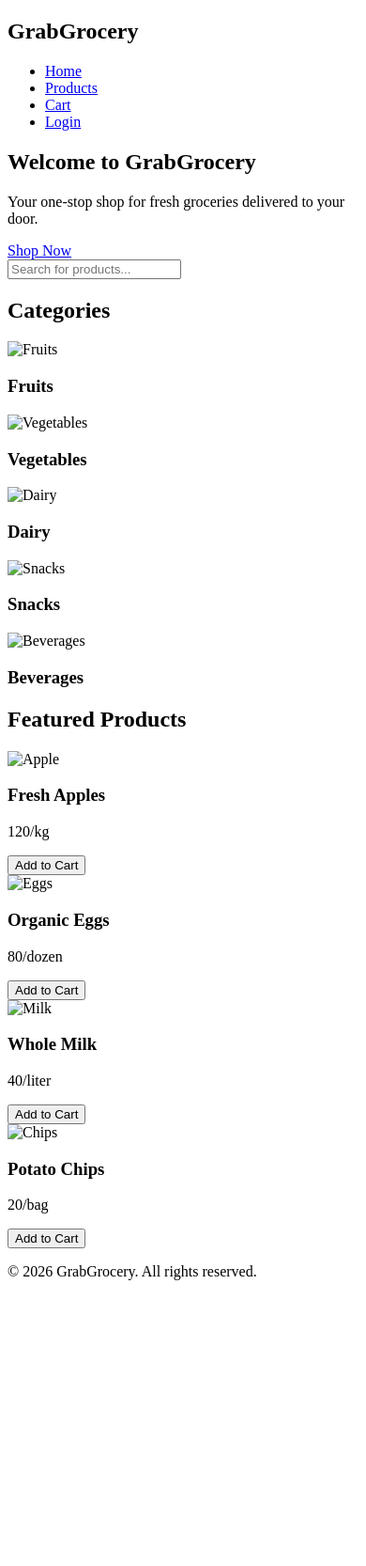
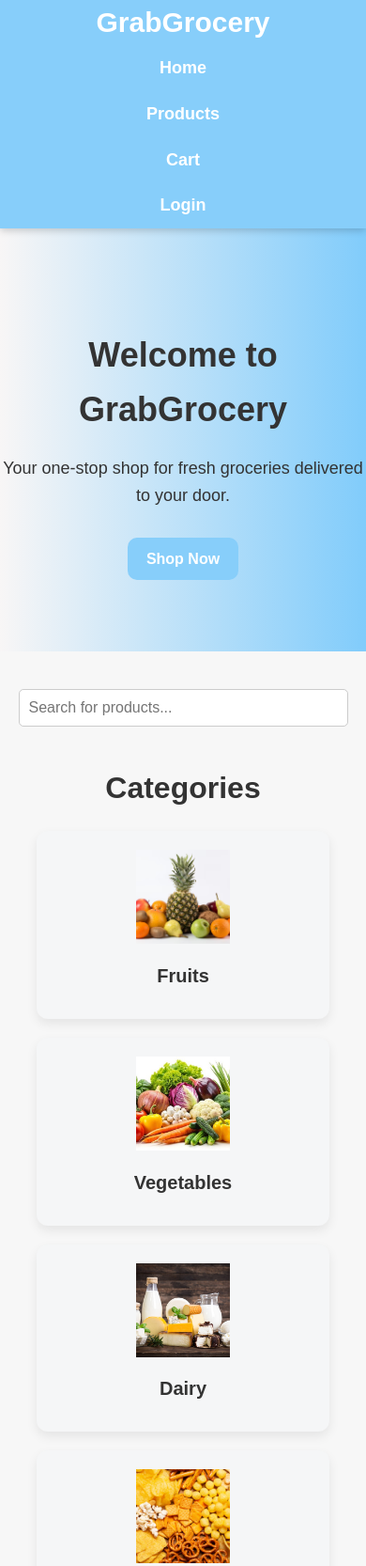
Before and after one commit to Raghavendra180/GrabGrocery, a plain HTML site: page index.html in a window 390 px wide. Shown: the top 1666 px of the page at 94% size. Before the commit the page ends 1378 px from the top, so only its background shows below. Drawn offline with Linux system fonts and the light colour scheme.

Commit message:
Complete responsive css design and add product images

```diff
--- a/css/style.css
+++ b/css/style.css
@@ -0,0 +1,371 @@
+* {
+  margin: 0;
+  padding: 0;
+  box-sizing: border-box;
+}
+
+body {
+  font-family: Arial, sans-serif;
+  background-color: #f7f7f7;
+  color: #333;
+  line-height: 1.6;
+}
+
+header {
+  background-color: lightskyblue;
+  box-shadow: 0 2px 8px rgba(0, 0, 0, 0.2);
+  position: sticky;
+  top: 0;
+  z-index: 100;
+}
+
+nav {
+  width: 90%;
+  margin: 0 auto;
+  display: flex;
+  justify-content: space-between;
+  align-items: center;
+  height: 70px;
+}
+
+.logo h2 {
+  color: white;
+  font-size: 30px;
+}
+
+nav ul {
+  display: flex;
+  list-style: none;
+}
+
+nav ul li {
+  margin-left: 30px;
+}
+
+nav ul li a {
+  text-decoration: none;
+  color: white;
+  font-size: 18px;
+  font-weight: bold;
+  transition: color 0.3s ease;
+  position: relative;
+}
+
+nav ul li a::after {
+  content: "";
+  position: absolute;
+  height: 3px;
+  width: 100%;
+  bottom: -2px;
+  left: 0;
+  background-color: #f5f6f7;
+  transform: scaleX(0);
+  transition: transform 0.3s ease-in-out;
+}
+
+nav ul li a:hover::after {
+  transform: scaleX(1);
+}
+
+.hero {
+  height: 450px;
+  background: linear-gradient(to right, #f8f6f6, rgb(129, 204, 251));
+  display: flex;
+  justify-content: center;
+  align-items: center;
+  text-align: center;
+  color: #333;
+}
+
+.hero-content h1 {
+  font-size: 48px;
+  margin-bottom: 20px;
+}
+.hero-content p {
+  font-size: 20px;
+  margin-bottom: 30px;
+}
+
+.btn {
+  display: inline-block;
+  padding: 10px 20px;
+  background-color: lightskyblue;
+  color: white;
+  text-decoration: none;
+  border-radius: 10px;
+  font-weight: bold;
+  transition: background-color 0.3s ease;
+}
+
+.btn:hover {
+  background-color: #4ca5ee;
+  transition: background-color 0.3s ease;
+}
+
+.search {
+  width: 90%;
+  margin: 40px auto;
+}
+
+.search input[type="text"] {
+  width: 100%;
+  padding: 10px;
+  border: 1px solid #ccc;
+  border-radius: 5px;
+  font-size: 16px;
+}
+
+section h2 {
+  text-align: center;
+  margin-bottom: 20px;
+  font-size: 32px;
+}
+
+.category-list {
+  display: flex;
+  justify-content: center;
+  flex-wrap: wrap;
+  gap: 20px;
+  margin-bottom: 40px;
+}
+
+.category-item {
+  width: 180px;
+  background-color: #f5f6f7;
+  padding: 20px;
+  border-radius: 12px;
+  text-align: center;
+  transition: transform 0.3s ease;
+  box-shadow: 0 5px 12px rgba(0, 0, 0, 0.08);
+}
+
+.category-item:hover {
+  transform: translateY(-5px);
+  transition: transform 0.3s ease;
+}
+
+.category-item img {
+  width: 100px;
+  height: 100px;
+  object-fit: cover;
+  margin-bottom: 10px;
+}
+
+.category-item h3 {
+  font-size: 20px;
+  margin-bottom: 10px;
+}
+
+.featured-products,
+.product-list {
+  width: 90%;
+  margin: 0 auto 40px auto;
+}
+h1 {
+  text-align: center;
+  margin: 30px 0;
+}
+
+.product-list {
+  display: flex;
+  flex-wrap: wrap;
+  gap: 20px;
+  justify-content: center;
+}
+
+.product-item {
+  width: 240px;
+  background-color: #f5f6f7;
+  padding: 20px;
+  border-radius: 12px;
+  text-align: center;
+  transition: transform 0.3s ease;
+  box-shadow: 0 5px 12px rgba(0, 0, 0, 0.08);
+}
+
+.product-item:hover {
+  transform: translateY(-5px);
+  transition: transform 0.3s ease;
+}
+
+.product-item img {
+  width: 150px;
+  height: 150px;
+  object-fit: contain;
+  background-color: white;
+  border-radius: 12px;
+  margin-bottom: 10px;
+}
+.product-item h3 {
+  font-size: 18px;
+  margin-bottom: 10px;
+}
+.product-item p {
+  font-size: 16px;
+  color: #666;
+}
+
+.product-item button {
+  padding: 10px 20px;
+  background-color: lightskyblue;
+  color: white;
+  border: none;
+  border-radius: 5px;
+  margin-top: 10px;
+  cursor: pointer;
+  transition: background-color 0.3s ease;
+}
+.product-item button:hover {
+  background-color: #4ca5ee;
+  transition: background-color 0.3s ease;
+}
+
+.login-section,
+.register-section {
+  height: 100vh;
+  display: flex;
+  justify-content: center;
+  align-items: center;
+}
+
+.login-container,
+.register-container {
+  background-color: lightskyblue;
+  color: white;
+  width: 400px;
+  padding: 40px;
+  border-radius: 12px;
+  box-shadow: 0 5px 12px rgba(0, 0, 0, 0.08);
+}
+
+.login-container h2,
+.register-container h2 {
+  text-align: center;
+  margin-bottom: 20px;
+}
+.login-container form,
+.register-container form {
+  display: flex;
+  flex-direction: column;
+}
+.login-container form input,
+.register-container form input {
+  padding: 10px;
+  margin-bottom: 15px;
+  border: 1px solid #ccc;
+  border-radius: 5px;
+}
+.login-container form button,
+.register-container form button {
+  padding: 10px;
+  background-color: #4ca5ee;
+  margin-bottom: 10px;
+  color: white;
+  border: none;
+  border-radius: 5px;
+  cursor: pointer;
+}
+.login-container form button:hover,
+.register-container form button:hover {
+  background-color: #3b8edc;
+}
+
+.cart-container {
+  width: 90%;
+  margin: 40px auto;
+}
+
+.cart-container h1 {
+  text-align: center;
+  margin-bottom: 20px;
+}
+
+.cart-table {
+  width: 100%;
+  border-collapse: collapse;
+}
+.cart-table th,
+.cart-table td {
+  padding: 10px;
+  border: 1px solid #ccc;
+  text-align: center;
+}
+.cart-table th {
+  background-color: lightskyblue;
+  color: white;
+}
+.cart-table td button {
+  padding: 5px 10px;
+  background-color: #4ca5ee;
+  color: white;
+  border: none;
+  border-radius: 5px;
+  cursor: pointer;
+}
+.cart-table td button:hover {
+  background-color: #3b8edc;
+}
+
+.cart-summary {
+  margin-top: 20px;
+  text-align: right;
+}
+.cart-summary p {
+  font-size: 18px;
+  margin-bottom: 10px;
+}
+.cart-summary button {
+  padding: 10px 20px;
+  background-color: lightskyblue;
+  color: white;
+  border: none;
+  border-radius: 5px;
+  cursor: pointer;
+}
+.cart-summary button:hover {
+  background-color: #4ca5ee;
+}
+
+footer {
+  background-color: lightskyblue;
+  color: white;
+  text-align: center;
+  padding: 20px 0;
+  margin-top: 40px;
+}
+
+@media (max-width: 768px) {
+  nav {
+    flex-direction: column;
+    height: auto;
+  }
+  nav ul {
+    flex-direction: column;
+    align-items: center;
+  }
+  nav ul li {
+    margin: 10px 0;
+  }
+
+  .hero-content h1 {
+    font-size: 36px;
+  }
+  .hero-content p {
+    font-size: 18px;
+  }
+
+  .category-list,
+  .product-list {
+    flex-direction: column;
+    align-items: center;
+  }
+
+  .category-item,
+  .product-item {
+    width: 80%;
+  }
+
+  .cart-summary {
+    text-align: center;
+  }
+}
```
Also changed, not shown: cart.html (+13 -0 lines), login.html (+13 -0 lines), product.html (+13 -0 lines), register.html (+13 -0 lines), images/apple.jpg (added), images/banana.jpg (added), images/beverages.jpg (added), images/chips.jpg (added), images/dairy.jpg (added), images/eggs.jpg (added), images/fruits.jpg (added), images/milk.jpg (added), images/snacks.jpg (added), images/vegetables.jpg (added), 2 other files.
